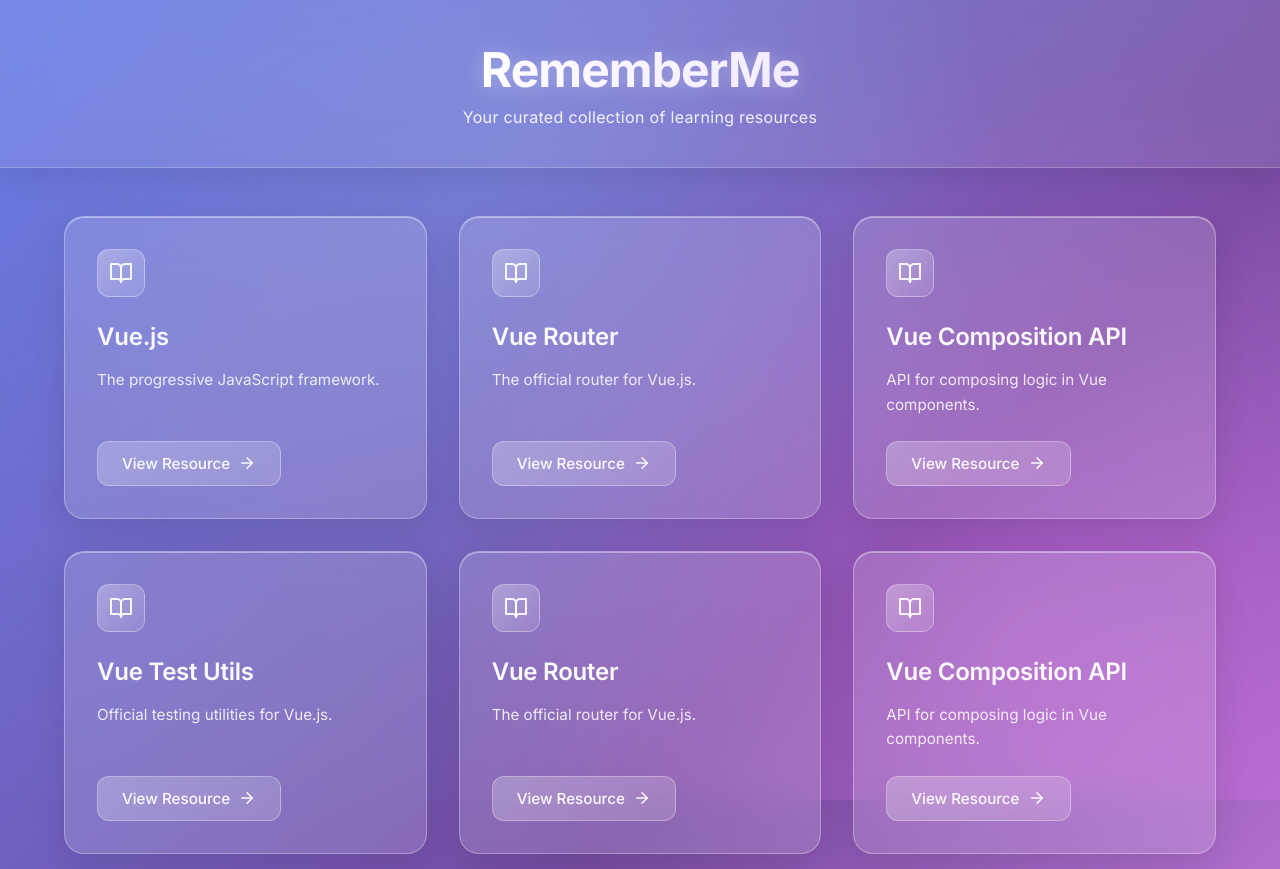
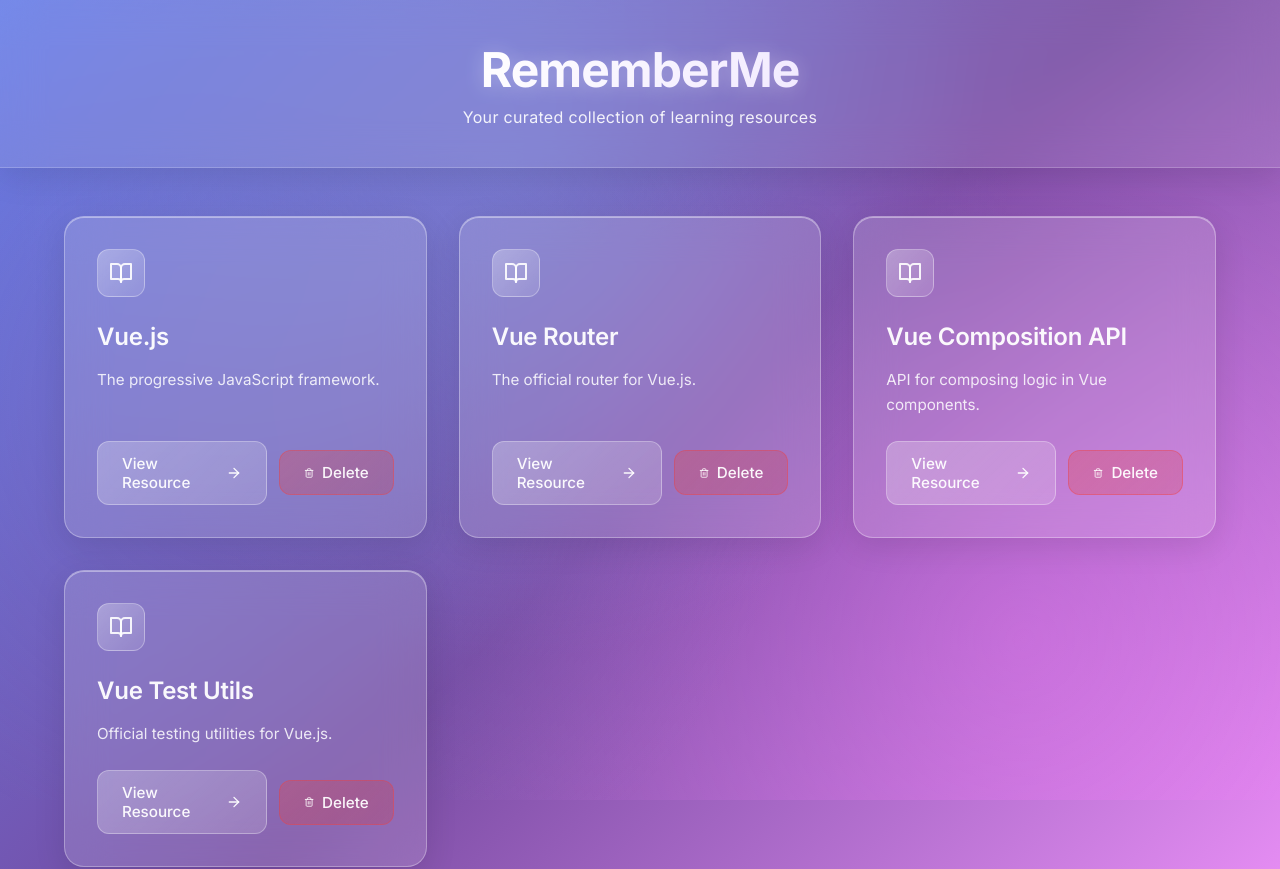
Before and after one commit to lelkadi/vue-complete-resource-app, a Vue app: page / in a window 1280 px wide. Shown: the top 869 px of the page. Built offline with nearby package versions, Linux system fonts and the light colour scheme.

Commit message:
Add delete functionality with delete button for each resource

```diff
--- a/src/App.vue
+++ b/src/App.vue
@@ -1,6 +1,6 @@
 <template>
   <TheHeader title="RememberMe" />
-  <ResourcesList :resources="storedResources" />
+  <ResourcesList :resources="storedResources" @delete="removeResource" />
   <TheFooter />
 </template>
 
@@ -23,13 +23,12 @@
         { id: 2, title: 'Vue Router', url: 'https://router.vuejs.org', description: 'The official router for Vue.js.' },
         { id: 3, title: 'Vue Composition API', url: 'https://composition-api.vuejs.org', description: 'API for composing logic in Vue components.' },
         { id: 4, title: 'Vue Test Utils', url: 'https://test-utils.vuejs.org', description: 'Official testing utilities for Vue.js.' },
-        { id: 5, title: 'Vue Router', url: 'https://router.vuejs.org', description: 'The official router for Vue.js.' },
-        { id: 6, title: 'Vue Composition API', url: 'https://composition-api.vuejs.org', description: 'API for composing logic in Vue components.' },
-        { id: 7, title: 'Vue Test Utils', url: 'https://test-utils.vuejs.org', description: 'Official testing utilities for Vue.js.' },
-        { id: 8, title: 'Vue Router', url: 'https://router.vuejs.org', description: 'The official router for Vue.js.' },
-        { id: 9, title: 'Vue Composition API', url: 'https://composition-api.vuejs.org', description: 'API for composing logic in Vue components.' },
-        { id: 10, title: 'Vue Test Utils', url: 'https://test-utils.vuejs.org', description: 'Official testing utilities for Vue.js.' },
       ]
+    }
+  },
+  methods: {
+    removeResource(resourceId) {
+      this.storedResources = this.storedResources.filter(resource => resource.id !== resourceId);
     }
   }
 }
--- a/src/components/LearningResource.vue
+++ b/src/components/LearningResource.vue
@@ -19,6 +19,15 @@
             <polyline points="12 5 19 12 12 19"></polyline>
           </svg>
         </a>
+        <button @click="$emit('delete', id)" class="delete-btn">
+          <svg xmlns="http://www.w3.org/2000/svg" viewBox="0 0 24 24" fill="none" stroke="currentColor" stroke-width="2" stroke-linecap="round" stroke-linejoin="round">
+            <polyline points="3 6 5 6 21 6"></polyline>
+            <path d="M19 6v14a2 2 0 0 1-2 2H7a2 2 0 0 1-2-2V6m3 0V4a2 2 0 0 1 2-2h4a2 2 0 0 1 2 2v2"></path>
+            <line x1="10" y1="11" x2="10" y2="17"></line>
+            <line x1="14" y1="11" x2="14" y2="17"></line>
+          </svg>
+          <span>Delete</span>
+        </button>
       </nav>
     </div>
   </li>
@@ -135,6 +144,9 @@
 
 nav {
   margin-top: auto;
+  display: flex;
+  gap: 0.75rem;
+  align-items: center;
 }
 
 .view-btn {
@@ -186,6 +198,60 @@
   transform: translateX(4px);
 }
 
+.delete-btn {
+  display: inline-flex;
+  align-items: center;
+  gap: 0.5rem;
+  padding: 0.75rem 1.5rem;
+  background: linear-gradient(135deg, rgba(239, 68, 68, 0.3), rgba(220, 38, 38, 0.2));
+  border: 1px solid rgba(239, 68, 68, 0.4);
+  border-radius: 12px;
+  color: rgba(255, 255, 255, 0.95);
+  font-weight: 500;
+  font-size: 0.95rem;
+  cursor: pointer;
+  transition: all 0.3s cubic-bezier(0.4, 0, 0.2, 1);
+  position: relative;
+  overflow: hidden;
+  font-family: inherit;
+}
+
+.delete-btn::before {
+  content: '';
+  position: absolute;
+  top: 0;
+  left: -100%;
+  width: 100%;
+  height: 100%;
+  background: linear-gradient(90deg, transparent, rgba(255, 255, 255, 0.2), transparent);
+  transition: left 0.5s ease;
+}
+
+.delete-btn:hover::before {
+  left: 100%;
+}
+
+.delete-btn:hover {
+  background: linear-gradient(135deg, rgba(239, 68, 68, 0.5), rgba(220, 38, 38, 0.4));
+  border-color: rgba(239, 68, 68, 0.6);
+  transform: scale(1.05);
+  box-shadow: 0 4px 20px rgba(239, 68, 68, 0.3);
+}
+
+.delete-btn:active {
+  transform: scale(0.98);
+}
+
+.delete-btn svg {
+  width: 18px;
+  height: 18px;
+  transition: transform 0.3s ease;
+}
+
+.delete-btn:hover svg {
+  transform: rotate(10deg) scale(1.1);
+}
+
 @keyframes fadeInUp {
   from {
     opacity: 0;
--- a/src/components/ResourcesList.vue
+++ b/src/components/ResourcesList.vue
@@ -7,6 +7,7 @@
             :title="resource.title"
             :url="resource.url"
             :description="resource.description"
+            @delete="$emit('delete', $event)"
         />
     </ul>
 </template>
```
